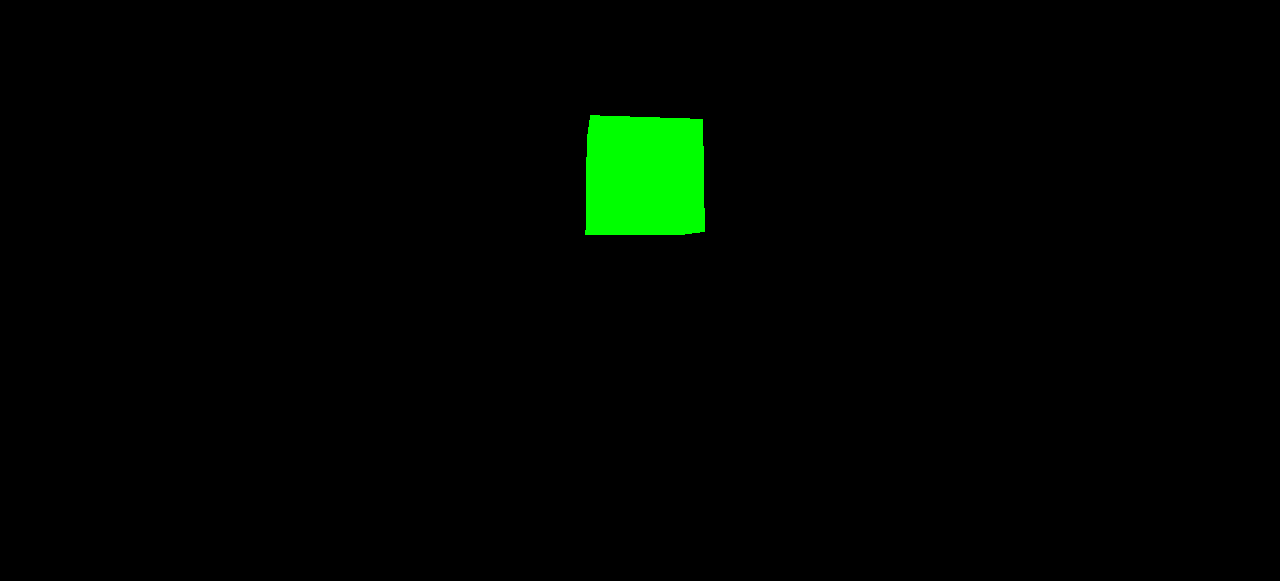
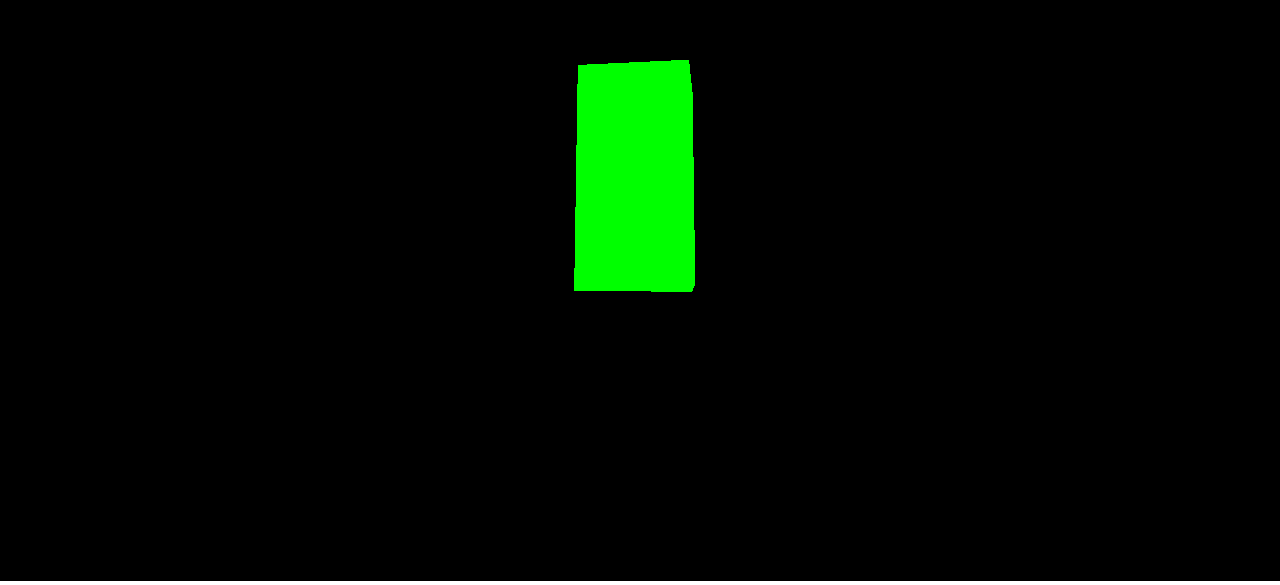
Before and after one commit to Gingertonic/threejs-experiments, a plain HTML site: page index.html in a window 1280 px wide. Shown: the part 219-804 px from the top of the page. Drawn offline with Linux system fonts and the light colour scheme.

Commit message:
improve function layout

```diff
--- a/index.html
+++ b/index.html
@@ -2,7 +2,7 @@
 <html>
 	<head>
 		<meta charset=utf-8>
-		<title>My first three.js app</title>
+		<title>Three Jay Es</title>
 		<style>
 			body { margin: 0; }
 			canvas { width: 100%; height: 100% }
@@ -20,27 +20,42 @@
       renderer.setSize(window.innerWidth, window.innerHeight);
       document.body.appendChild(renderer.domElement);
 
-      // define item shape
-      const geometry = new THREE.BoxGeometry( 1, 1, 1 );
+      // define item shape - width, depth, height
+      const geometry = new THREE.BoxGeometry( 1, 2, 1 );
       // define item material
-      const material = new THREE.MeshBasicMaterial( { color: 0x00ff00 } );
+      const material = new THREE.MeshBasicMaterial( { color: 0x00ff00, wireframe: false } );
       // put them together to create a green cube
       const cube = new THREE.Mesh( geometry, material );
       // add the cube to the scene
       scene.add( cube );
 
+      // Light
+      const sphere = new THREE.SphereBufferGeometry( 0.5, 16, 8 );
+      // const light1 = new THREE.PointLight( 0xff0040, 2, 50 );
+
       // place the camera
       camera.position.z = 5;
+
+      // action to happen in scene refresh
+      const update = () => {
+        // cube rotation
+        cube.rotation.x += 0.01;
+        cube.rotation.y -= 0.01;
+      }
+
+      // render function
+      const renderScene = () => {
+        renderer.render( scene, camera );
+      }
 
       // actually render the scene with 'render loop' aka 'animate loop'
       // anything you want to move or change while the app is running has to go through the animate loop.
       function animate() {
-      	requestAnimationFrame( animate );
-        // cube rotation
-        cube.rotation.x += 0.01;
-        cube.rotation.y += 0.01;
-      	renderer.render( scene, camera );
+      	requestAnimationFrame(animate);
+        update()
+        renderScene()
       }
+
       animate();
 		</script>
 	</body>
```
